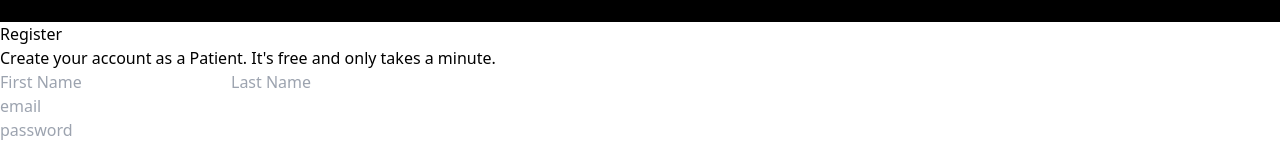
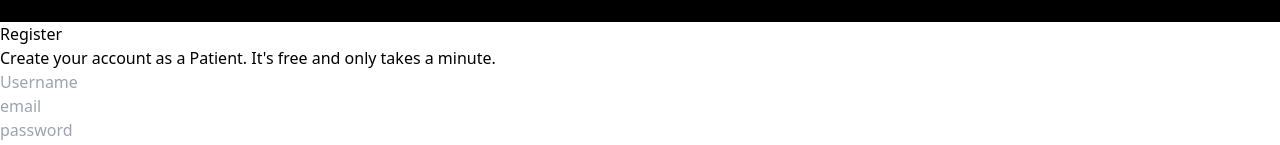
Before and after one commit to Kartik-Malik20/GoDoc, a React (Vite) app in the folder Client/: page /signup in a window 1280 px wide. Shown: the part 1805-1950 px from the top of the page. Built offline with nearby package versions, Linux system fonts and the light colour scheme.

Commit message:
replaced first and last name with username in signup, userrmodels and user js

```diff
--- a/Client/src/Pages/Signup.jsx
+++ b/Client/src/Pages/Signup.jsx
@@ -5,8 +5,7 @@ import Axios from "axios";
 import Button from "../components/Button";
 
 const Signup = () => {
-  const [firstname, setFirstname] = useState("");
-  const [lastname, setLastname] = useState("");
+  const [username, setUsername] = useState("");
   const [email, setEmail] = useState("");
   const [password, setPassword] = useState("");
   const [errorMessage, setErrorMessage] = useState(null);
@@ -20,8 +19,7 @@ const Signup = () => {
       setLoading(true);
       setErrorMessage(null);
       Axios.post("http://localhost:3000/auth/signup", {
-        firstname,
-        lastname,
+        username,
         email,
         password,
       })
@@ -66,23 +64,15 @@ const Signup = () => {
               . It's free and only takes a minute.
             </p>
             <form onSubmit={handleSubmit}>
-              <div className="flex flex-col sm:flex-row gap-5">
+              <div className="mt-5">
                 <input
                   type="text"
-                  placeholder="First Name"
-                  id="firstname"
-                  name="firstname"
-                  className="border border-slate-400 rounded-lg py-2 px-2 sm:w-1/2"
+                  placeholder="Username"
+                  id="username"
+                  name="username"
+                  className="border border-slate-400 rounded-lg py-2 px-2 w-full"
                   required
-                  onChange={(e) => setFirstname(e.target.value)}
-                />
-                <input
-                  type="text"
-                  placeholder="Last Name"
-                  id="lastname"
-                  name="lastname"
-                  className="border border-slate-400 rounded-lg py-2 px-2 sm:w-1/2"
-                  onChange={(e) => setLastname(e.target.value)}
+                  onChange={(e) => setUsername(e.target.value)}
                 />
               </div>
               <div className="mt-5">
```
Also changed, not shown: 2 other files (tests, documents, lock files or other folders).
